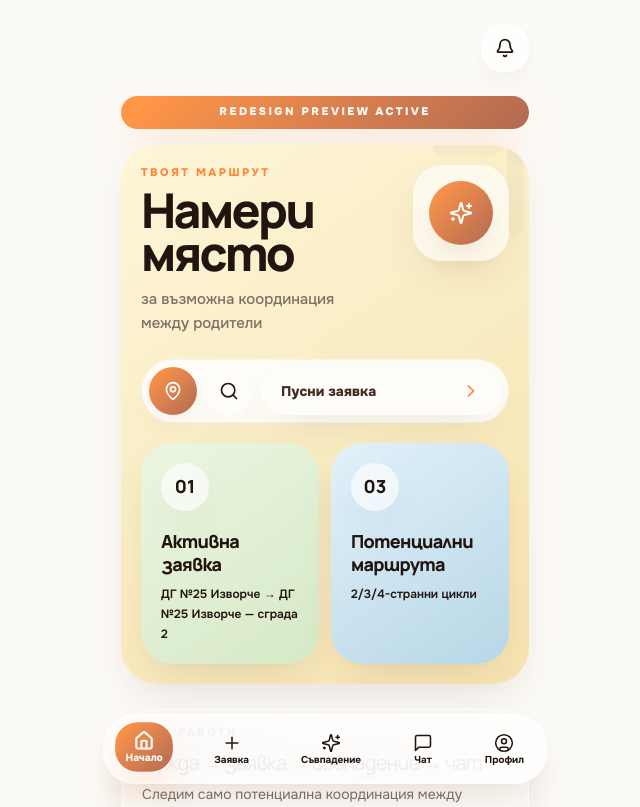
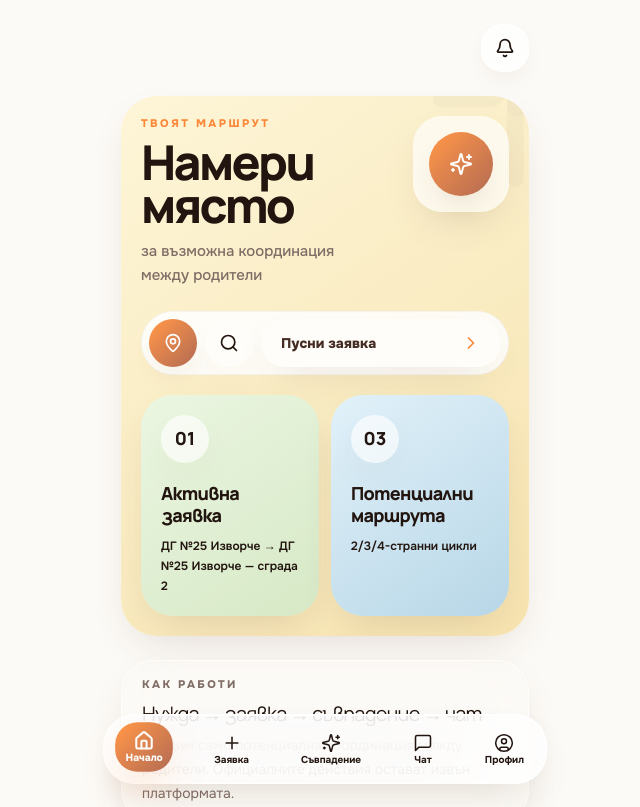
Before and after one commit to maciaci13/kg.razmeni, a Next.js app: page / in a window 1280 px wide. Shown: the top 807 px of the page, without its empty margins (315-955 px from the left). Built offline with nearby package versions, Linux system fonts and the light colour scheme.

Commit message:
Remove redesign diagnostic marker

```diff
--- a/app/page.tsx
+++ b/app/page.tsx
@@ -22,9 +22,6 @@ export default function HomePage() {
 
   return (
     <AppShell activeTab={tab} setTab={setTab}>
-      <div className="mb-4 rounded-full bg-gradient-ember px-4 py-2 text-center text-[11px] font-black uppercase tracking-[0.22em] text-primary-foreground shadow-glow">
-        REDESIGN PREVIEW ACTIVE
-      </div>
       {Active}
     </AppShell>
   );
```
